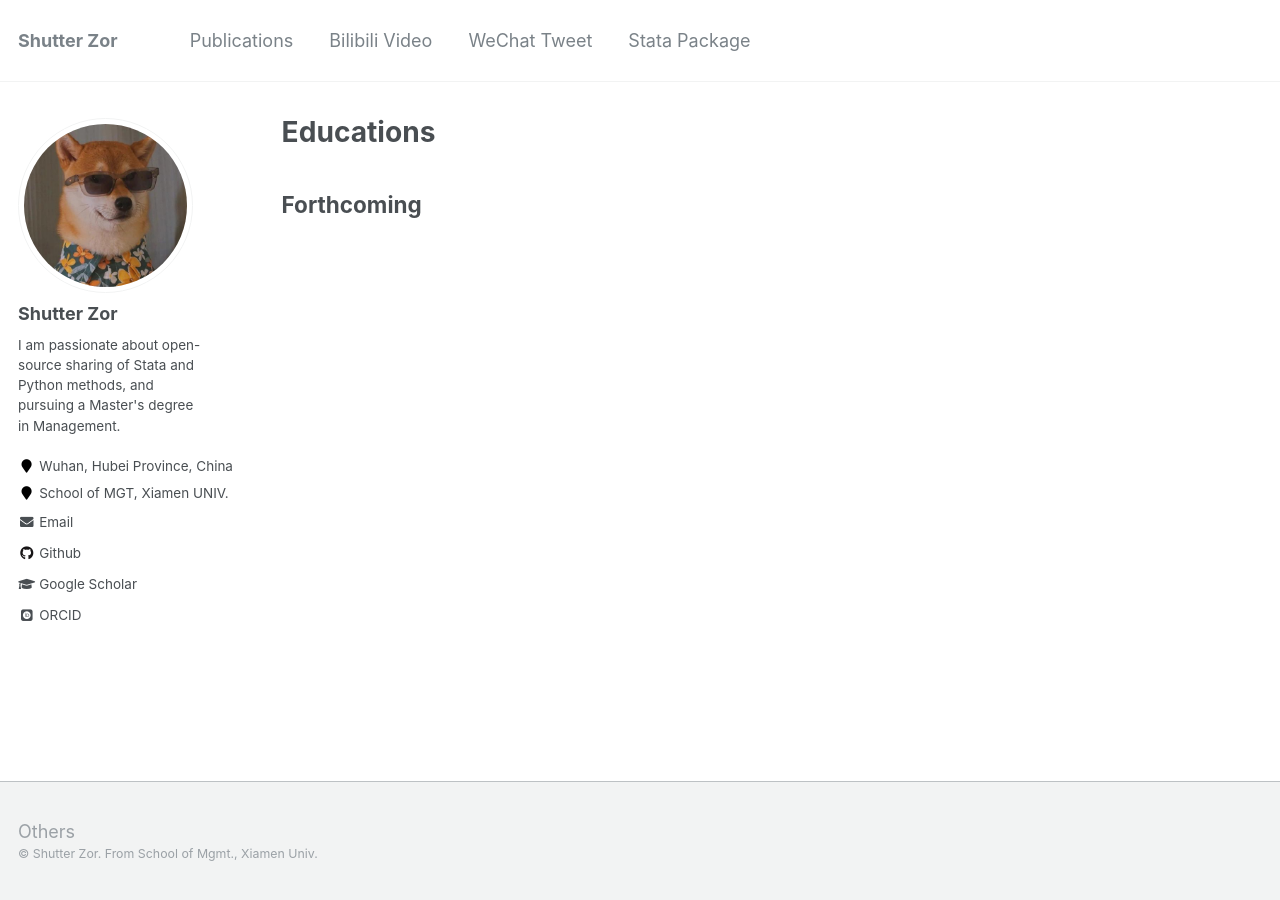
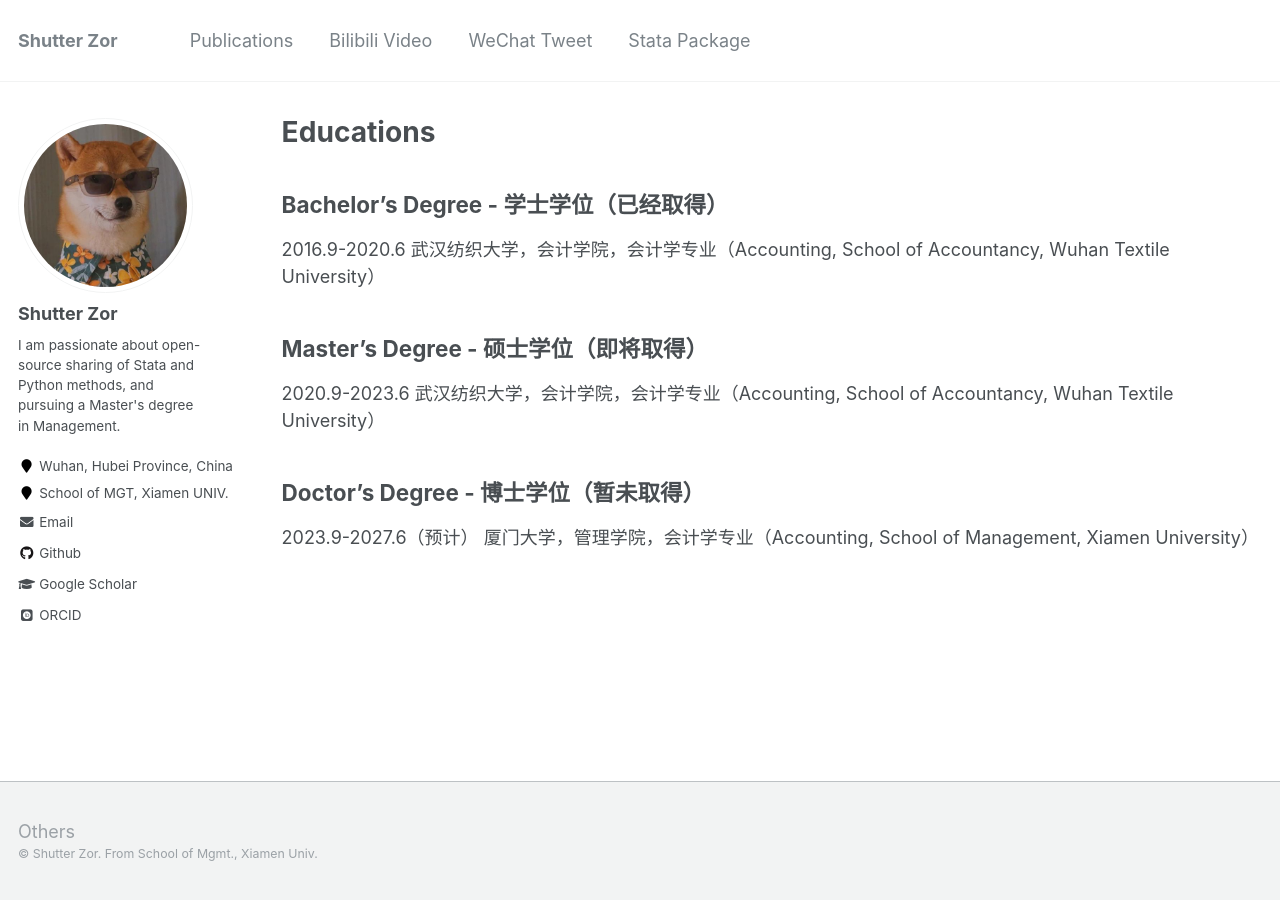
Before and after one commit to ShutterZor/ShutterZor.github.io, a Jekyll site: the page built from _pages/educations.md, in a window 1280 px wide. Built offline with Jekyll 4.4.1, drawn with Linux system fonts in a browser that asks for light colours; some web fonts are replaced.

Commit message:
Update educations.md

```diff
--- a/_pages/educations.md
+++ b/_pages/educations.md
@@ -5,4 +5,14 @@ permalink: /educations/
 author_profile: true
 ---
 
-## Forthcoming
+## Bachelor's Degree - 学士学位（已经取得）
+
+2016.9-2020.6 武汉纺织大学，会计学院，会计学专业（Accounting, School of Accountancy, Wuhan Textile University）
+
+## Master's Degree - 硕士学位（即将取得）
+
+2020.9-2023.6 武汉纺织大学，会计学院，会计学专业（Accounting, School of Accountancy, Wuhan Textile University）
+
+## Doctor's Degree - 博士学位（暂未取得）
+
+2023.9-2027.6（预计） 厦门大学，管理学院，会计学专业（Accounting, School of Management, Xiamen University）
```
